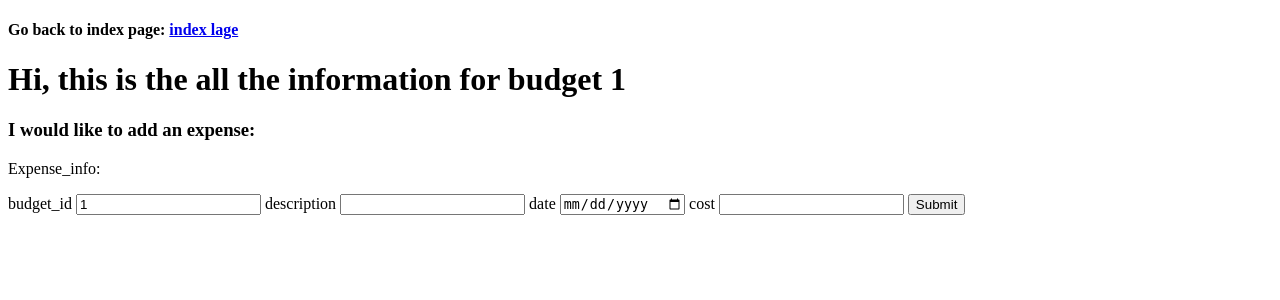
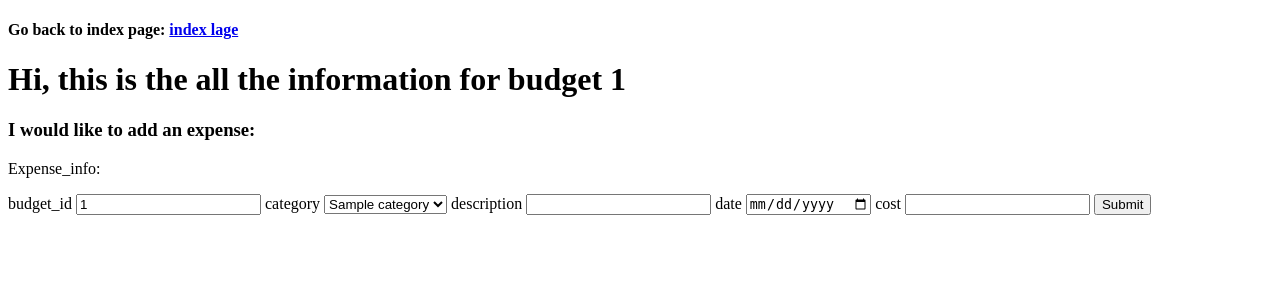
Before and after one commit to yuyitang2820/webserver2, a Flask app: template templates/individual_budget.html in a window 1280 px wide. Shown: the top 300 px of the page. Run offline with Flask 2, Linux system fonts and the light colour scheme; the template is opened without the code that fills it: most values are stand-ins (such as "Sample title", 1, 10 or a date in 2020); parts of the project's set-up code (start-up, migrations or seed data) failed here and were passed over.

Commit message:
Added category attribute

```diff
--- a/server.py
+++ b/server.py
@@ -249,7 +249,13 @@ def get_individual_budget():
     cursor.close()
     event_count = len(events)
 
-    context = dict(data=data, events=events, event_count=event_count)
+    sql_query = "SELECT DISTINCT category FROM Budgets"
+    cursor = g.conn.execute(sql_query)
+    category_list = []
+    for result in cursor:
+        category_list.append(result['category'])
+    cursor.close()
+    context = dict(data=data, events=events, event_count=event_count, category_list=category_list)
 
     return render_template("individual_budget.html", **context)
 
--- a/templates/individual_budget.html
+++ b/templates/individual_budget.html
@@ -64,6 +64,12 @@
         <p>Expense_info:</p>
         <label for="budget_id">budget_id</label>
         <input type="number" id="budget_id" name="budget_id" value="{{data.budget_id}}" readonly="readonly">
+        <label for='category'>category</label>
+     <select id="category" name="category" required>
+        {% for n in category_list %}
+               <option value="{{ n }}">{{ n }}</option>
+         {% endfor %}
+    </select>
         <label for="description">description</label>
         <input type="text" id="description" name="description" required>
         <label for="date">date</label>
```
